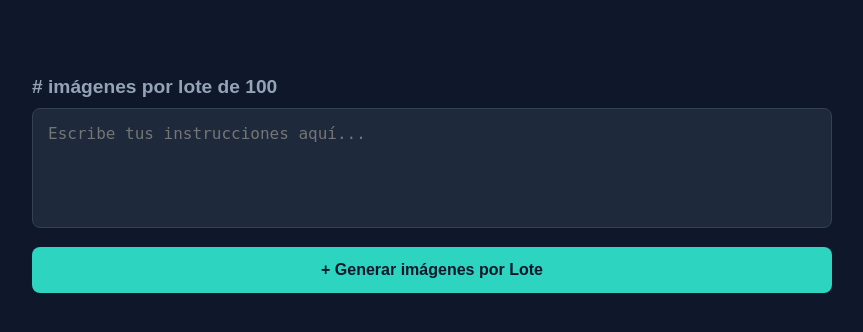
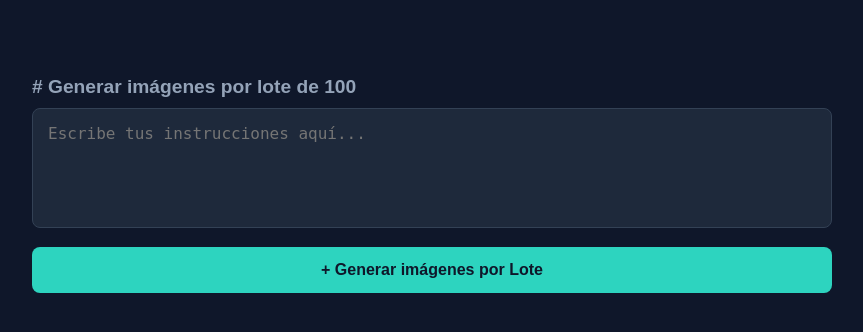
Before and after one commit to floresyahir006-boop/genia-ai, a FastAPI app: page / in a window 1280 px wide. Shown: the top 332 px of the page, without its empty margins (208-1071 px from the left). Run offline with FastAPI, Linux system fonts and the light colour scheme.

Commit message:
Ajustar envio de prompts en URL query

```diff
--- a/templates/index.html
+++ b/templates/index.html
@@ -61,9 +61,10 @@
 <body>
 
     <div class="container">
-        <h2>#  imágenes por lote de 100</h2>
-        <form action="/generar-lote-ia" method="POST">
-            <textarea name="prompts" placeholder="Escribe tus instrucciones aquí..."></textarea>
+        <h2># Generar imágenes por lote de 100</h2>
+        <!-- Modificamos el formulario para pasar el parámetro por la URL dinámicamente -->
+        <form method="POST" onsubmit="this.action='/generar-lote-ia?prompts=' + encodeURIComponent(document.getElementById('prompts').value);">
+            <textarea id="prompts" name="prompts" placeholder="Escribe tus instrucciones aquí..."></textarea>
             <button type="submit" class="btn-submit">+ Generar imágenes por Lote</button>
         </form>
     </div>
```
